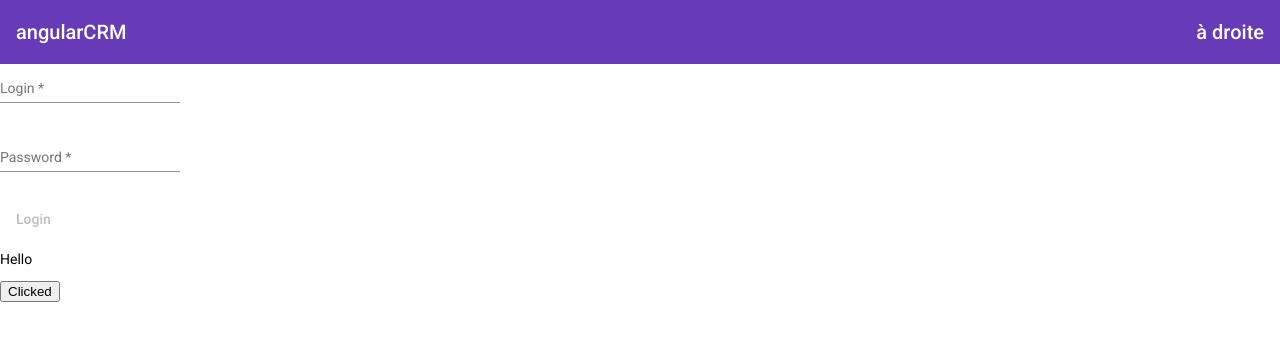
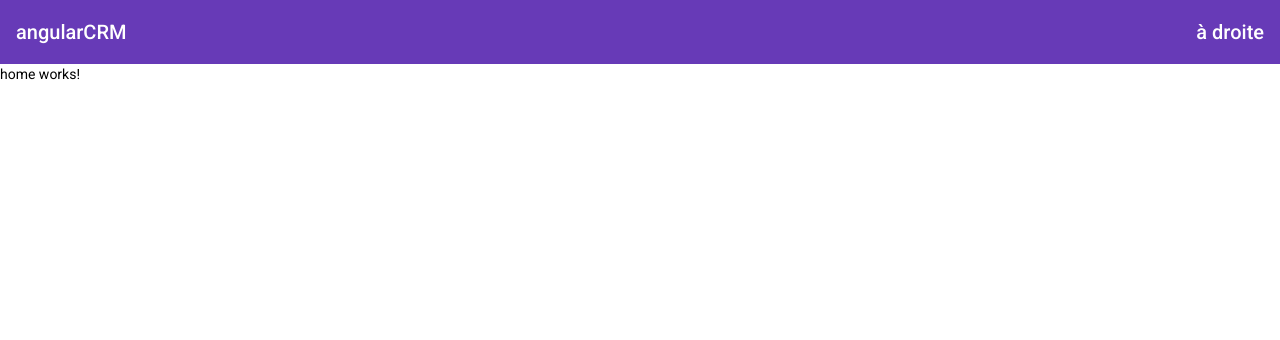
Before and after one commit to jeanyvesruffin/Angular_Formation, an Angular app: page /home in a window 1280 px wide. Before the commit this address led to /. Shown: the top 340 px of the page. Built offline with nearby package versions, Linux system fonts and the light colour scheme.

Commit message:
add home component

```diff
--- a/src/app/app-routing.module.ts
+++ b/src/app/app-routing.module.ts
@@ -1,10 +1,17 @@
-import { NgModule } from '@angular/core';
-import { RouterModule, Routes } from '@angular/router';
+import {NgModule} from '@angular/core';
+import {RouterModule, Routes} from '@angular/router';
+import {LoginComponent} from "./login/login.component";
+import {HomeComponent} from "./home/home.component";
 
-const routes: Routes = [];
+const routes: Routes = [
+  {path: '', redirectTo: 'login', pathMatch: 'full'},
+  {path: 'login', component: LoginComponent},
+  {path: 'home', component: HomeComponent}];
 
 @NgModule({
   imports: [RouterModule.forRoot(routes)],
-  exports: [RouterModule]
+  exports: [RouterModule],
+  providers: []
 })
-export class AppRoutingModule { }
+export class AppRoutingModule {
+}
--- a/src/app/app.component.html
+++ b/src/app/app.component.html
@@ -4,6 +4,4 @@
   <span> à droite</span>
 </mat-toolbar>
 
-<crm-login></crm-login>
-
-<crm-dummy label="Hello" (clicked)="onMessage($event)" ></crm-dummy>
+<router-outlet></router-outlet>
--- a/src/app/app.module.ts
+++ b/src/app/app.module.ts
@@ -9,13 +9,15 @@
 import { AppMaterialModule } from './app-material.module';
 import { DummyComponent } from './component/dummy/dummy.component';
 import { HelpComponent } from './component/help/help.component';
+import { HomeComponent } from './home/home.component';
 
 @NgModule({
   declarations: [
     AppComponent,
     LoginComponent,
     DummyComponent,
-    HelpComponent
+    HelpComponent,
+    HomeComponent
   ],
   imports: [
     BrowserModule,
--- /dev/null
+++ b/src/app/home/home.component.html
@@ -0,0 +1 @@
+<p>home works!</p>
--- /dev/null
+++ b/src/app/home/home.component.ts
@@ -0,0 +1,15 @@
+import { Component, OnInit } from '@angular/core';
+
+@Component({
+  selector: 'crm-home',
+  templateUrl: './home.component.html',
+  styleUrls: ['./home.component.scss']
+})
+export class HomeComponent implements OnInit {
+
+  constructor() { }
+
+  ngOnInit(): void {
+  }
+
+}
```
Also changed, not shown: src/app/home/home.component.scss (added), 2 other files (tests, documents, lock files or other folders).
